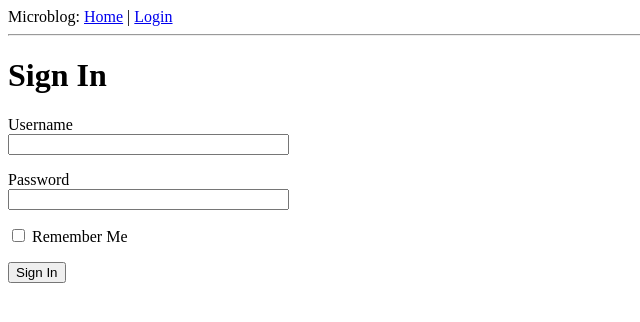
After one commit to travismix1980/microblog, a Flask app: page /login in a window 1280 px wide. The commit adds this page. Shown: the top 322 px of the page, without its empty margins (0-640 px from the left). Run offline with Flask 2, Linux system fonts and the light colour scheme.

Commit message:
updated links with url_for, added a form with flask_wtf, created route for login and added form to login with validations.  Used flash to display login info(temporary)

```diff
--- a/app/__init__.py
+++ b/app/__init__.py
@@ -1,5 +1,7 @@
 from flask import Flask
+from config import Config
 
 app = Flask(__name__)
+app.config.from_object(Config)
 
 from app import routes
--- /dev/null
+++ b/app/forms.py
@@ -0,0 +1,10 @@
+from flask_wtf import FlaskForm
+from wtforms import StringField, PasswordField, BooleanField, SubmitField
+from wtforms.validators import DataRequired
+
+
+class LoginForm(FlaskForm):
+    username = StringField('Username', validators=[DataRequired()])
+    password = PasswordField('Password', validators=[DataRequired()])
+    remember_me = BooleanField('Remember Me')
+    submit = SubmitField('Sign In')
--- a/app/routes.py
+++ b/app/routes.py
@@ -1,5 +1,6 @@
-from flask import render_template
+from flask import render_template, flash, redirect, url_for
 from app import app
+from app.forms import LoginForm
 
 
 @app.route('/')
@@ -17,3 +18,12 @@ def index():
         },
     ]
     return render_template('index.html', title='Home', user=user, posts=posts)
+
+
+@app.route('/login', methods=['GET', 'POST'])
+def login():
+    form = LoginForm()
+    if form.validate_on_submit():
+        flash(f'Login requested for user: {form.username.data}, remember_me: {form.remember_me.data}')
+        return redirect(url_for('index'))
+    return render_template('login.html', title='Sign In', form=form)
--- a/app/templates/base.html
+++ b/app/templates/base.html
@@ -1,14 +1,26 @@
 <html lang="en">
   <head>
     {% if title %}
-    <title>{{ title }} - Microblog</title>
+      <title>{{ title }} - Microblog</title>
     {% else %}
-    <title>Welcome to Microblog</title>
+      <title>Welcome to Microblog</title>
     {% endif %}
   </head>
   <body>
-    <div>Microblog: <a href="/index">Home</a></div>
+    <div>Microblog:
+      <a href="{{ url_for('index') }}">Home</a> |
+      <a href="{{ url_for('/login') }}">Login</a>
+    </div>
     <hr>
+    {% with messages = get_flashed_messages() %}
+      {% if messages %}
+        <ul>
+          {% for message in messages %}
+            <li>{{ message }}</li>
+          {% endfor %}
+        </ul>
+      {% endif %}
+    {% endwith %}
     {% block content %}{% endblock content %}
   </body>
 </html>
--- /dev/null
+++ b/app/templates/login.html
@@ -0,0 +1,24 @@
+{% extends 'base.html' %}
+
+{% block content %}
+  <h1>Sign In</h1>
+  <form action="" method="post" novalidate>
+    {{ form.hidden_tag() }}
+    <p>
+      {{ form.username.label }}<br>
+      {{ form.username(size=32) }}<br>
+      {% for error in form.username.errors %}
+        <span style="color:red;">[{{ error }}]</span>
+      {% endfor %}
+    </p>
+    <p>
+      {{ form.password.label }}<br>
+      {{ form.password(size=32) }}<br>
+      {% for error in form.password.errors %}
+        <span style="color:red;">[{{ error }}]</span>
+      {% endfor %}
+    </p>
+    <p>{{ form.remember_me() }} {{ form.remember_me.label }}</p>
+    <p>{{ form.submit() }}</p>
+  </form>
+{% endblock content %}
--- /dev/null
+++ b/config.py
@@ -0,0 +1,4 @@
+import os
+
+class Config(object):
+    SECRET_KEY = os.environ.get('SECRET_KEY') or 'you-will-never-guess'
```
